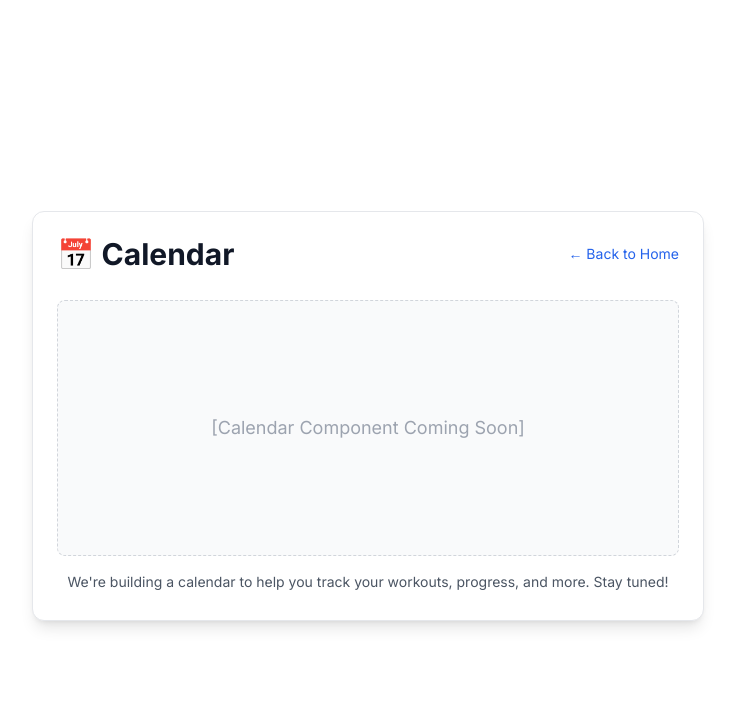
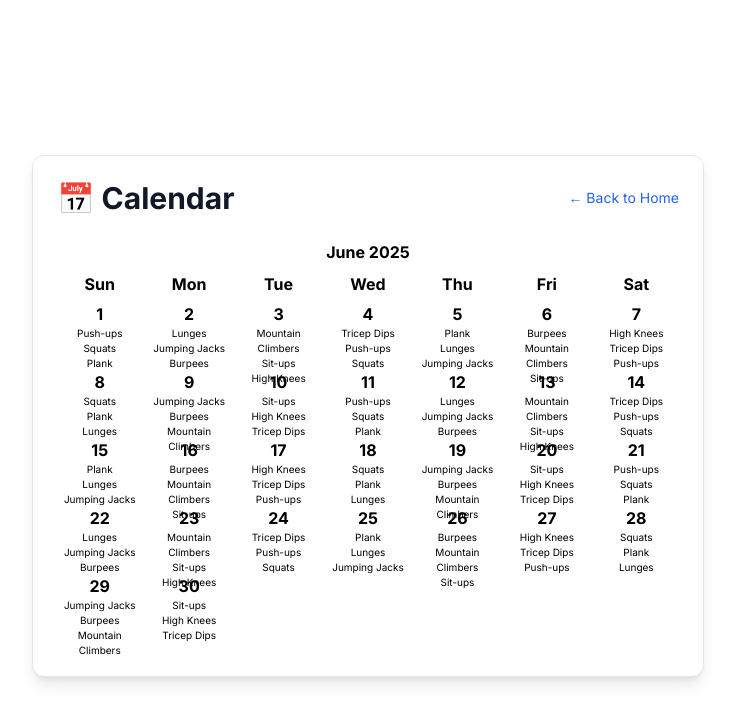
Before and after one commit to romanvieito/gym-feedback-ai-9-4, a Next.js app: page /calendar in a window 1280 px wide. Shown: the top 722 px of the page, without its empty margins (272-1007 px from the left). Built offline with nearby package versions, Linux system fonts and the light colour scheme.

Commit message:
adding hard code ex

```diff
--- a/app/calendar/page.tsx
+++ b/app/calendar/page.tsx
@@ -1,4 +1,5 @@
 import Link from 'next/link';
+import Calendar from '../components/Calendar';
 
 export default function CalendarPage() {
   return (
@@ -9,10 +10,9 @@ export default function CalendarPage() {
           <Link href="/" className="text-xs sm:text-sm text-blue-600 dark:text-blue-400 hover:underline">← Back to Home</Link>
         </div>
         <div className="flex flex-col items-center justify-center min-h-[300px]">
-          <div className="w-full h-64 flex items-center justify-center bg-gray-50 dark:bg-gray-800 rounded-lg border border-dashed border-gray-300 dark:border-gray-700 mb-4">
-            <span className="text-lg text-gray-400 dark:text-gray-500">[Calendar Component Coming Soon]</span>
+          <div className="w-full flex items-center justify-center mb-4">
+            <Calendar />
           </div>
-          <p className="text-center text-gray-600 dark:text-gray-300 text-sm">We&apos;re building a calendar to help you track your workouts, progress, and more. Stay tuned!</p>
         </div>
       </div>
     </main>
--- /dev/null
+++ b/app/components/Calendar.tsx
@@ -0,0 +1,52 @@
+import React from 'react';
+import { exercises } from '../services/workoutData';
+
+const daysOfWeek = ['Sun', 'Mon', 'Tue', 'Wed', 'Thu', 'Fri', 'Sat'];
+
+function getDaysInMonth(year: number, month: number) {
+  return new Date(year, month + 1, 0).getDate();
+}
+
+const Calendar: React.FC = () => {
+  const today = new Date();
+  const year = today.getFullYear();
+  const month = today.getMonth();
+  const daysInMonth = getDaysInMonth(year, month);
+  const firstDay = new Date(year, month, 1).getDay();
+
+  const daysArray = Array.from({ length: daysInMonth }, (_, i) => i + 1);
+  const blanks = Array.from({ length: firstDay }, () => null);
+  const calendarCells = [...blanks, ...daysArray];
+
+  return (
+    <div>
+      <div style={{ display: 'flex', justifyContent: 'center', marginBottom: 8 }}>
+        <strong>{today.toLocaleString('default', { month: 'long' })} {year}</strong>
+      </div>
+      <div style={{ display: 'grid', gridTemplateColumns: 'repeat(7, 1fr)', gap: 4 }}>
+        {daysOfWeek.map((day) => (
+          <div key={day} style={{ textAlign: 'center', fontWeight: 'bold' }}>{day}</div>
+        ))}
+        {calendarCells.map((day, idx) => (
+          <div key={idx} style={{ textAlign: 'center', height: 64, padding: 2 }}>
+            {day ? (
+              <>
+                <div style={{ fontWeight: 'bold' }}>{day}</div>
+                <ul style={{ fontSize: 10, margin: 0, padding: 0, listStyle: 'none' }}>
+                  {exercises.length > 0 &&
+                    Array.from({ length: 3 }).map((_, i) => {
+                      // Deterministically pick 3 exercises for each day
+                      const exerciseIdx = ((day - 1) * 3 + i) % exercises.length;
+                      return <li key={i}>{exercises[exerciseIdx]}</li>;
+                    })}
+                </ul>
+              </>
+            ) : ''}
+          </div>
+        ))}
+      </div>
+    </div>
+  );
+};
+
+export default Calendar;
--- a/app/services/workoutData.js
+++ b/app/services/workoutData.js
@@ -17,3 +17,16 @@ export const workoutTypes = [
   //   video: 'https://www.youtube.com/watch?v=UBMk30rjy0o',
   // },
 ];
+
+export const exercises = [
+  'Push-ups',
+  'Squats',
+  'Plank',
+  'Lunges',
+  'Jumping Jacks',
+  'Burpees',
+  'Mountain Climbers',
+  'Sit-ups',
+  'High Knees',
+  'Tricep Dips',
+];
```
